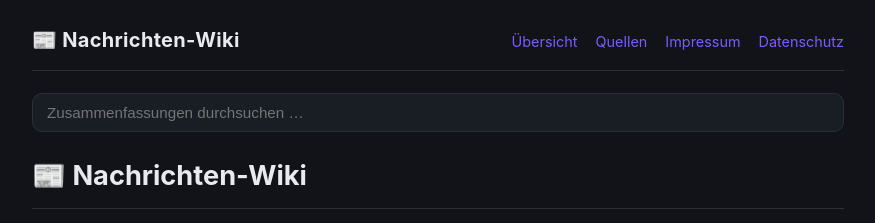
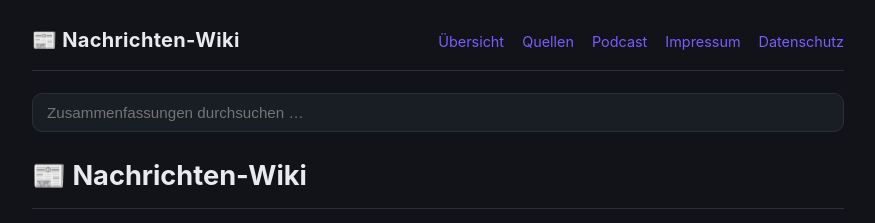
Before and after one commit to Ubuntu51/news-wiki, a Jekyll site: the page built from index.md, in a window 1280 px wide. Shown: the top 223 px of the page, without its empty margins (202-1077 px from the left). Built offline with Jekyll 4.4.1, drawn with Linux system fonts in a browser that asks for light colours; our own code applies the rules of GitHub Pages for plain Markdown files.

Commit message:
Navigation: Podcast-Link (podcast.xml)

```diff
--- a/_layouts/default.html
+++ b/_layouts/default.html
@@ -24,6 +24,7 @@
     <span class="nav">
       <a href="{{ '/' | relative_url }}">Übersicht</a>
       <a href="{{ '/quellen.html' | relative_url }}">Quellen</a>
+      <a href="{{ '/podcast.xml' | relative_url }}">Podcast</a>
       <a href="{{ '/impressum.html' | relative_url }}">Impressum</a>
       <a href="{{ '/datenschutz.html' | relative_url }}">Datenschutz</a>
     </span>
```
